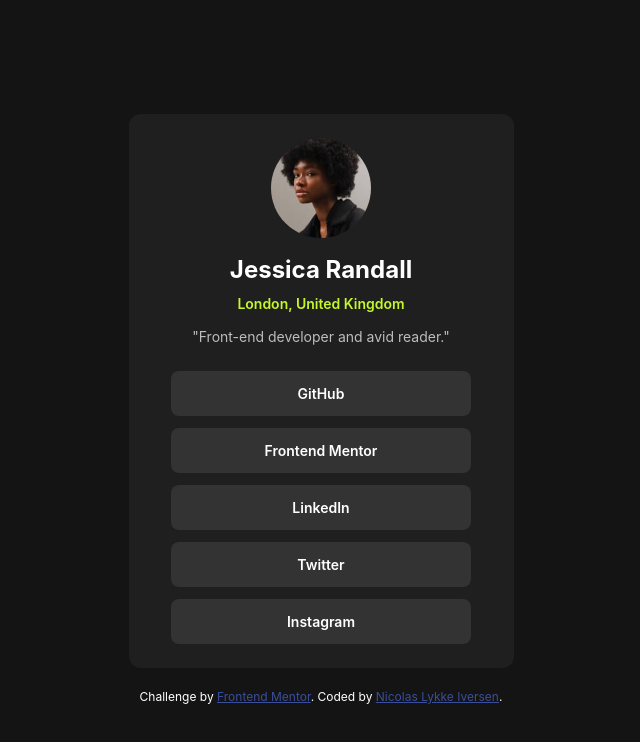
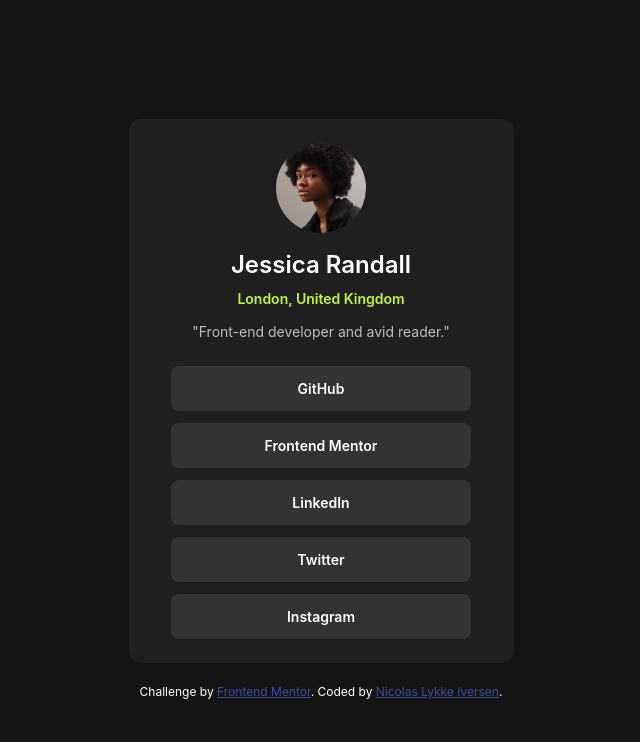
Before and after one commit to nlykkei/social-links-profile-main, a plain HTML site: page index.html in a window 1280 px wide. Shown: the whole page, without its empty margins (319-959 px from the left). Drawn offline with Linux system fonts and the light colour scheme.

Commit message:
Made avatar smaller

```diff
--- a/style.css
+++ b/style.css
@@ -68,13 +68,13 @@ body {
 
 .card__avatar {
   border-radius: 50%;
-  width: 10rem; /* 100px */
-  height: 10rem; /* 100px */
+  width: 9rem; /* 100px */
+  height: 9rem; /* 100px */
 }
 
 .card__name {
   margin-top: 1.4rem; /* 15px */
-  font-weight: 700;
+  font-weight: 600;
   font-size: 2.4rem; /* 24px */
   color: var(--white-color);
 }
```
